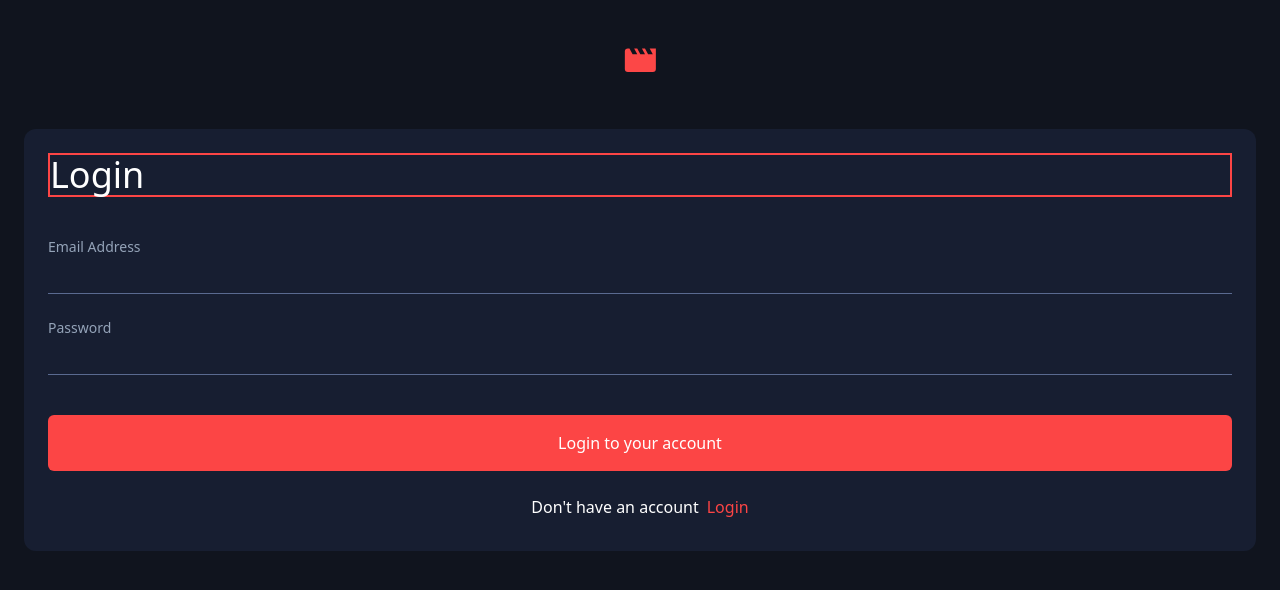
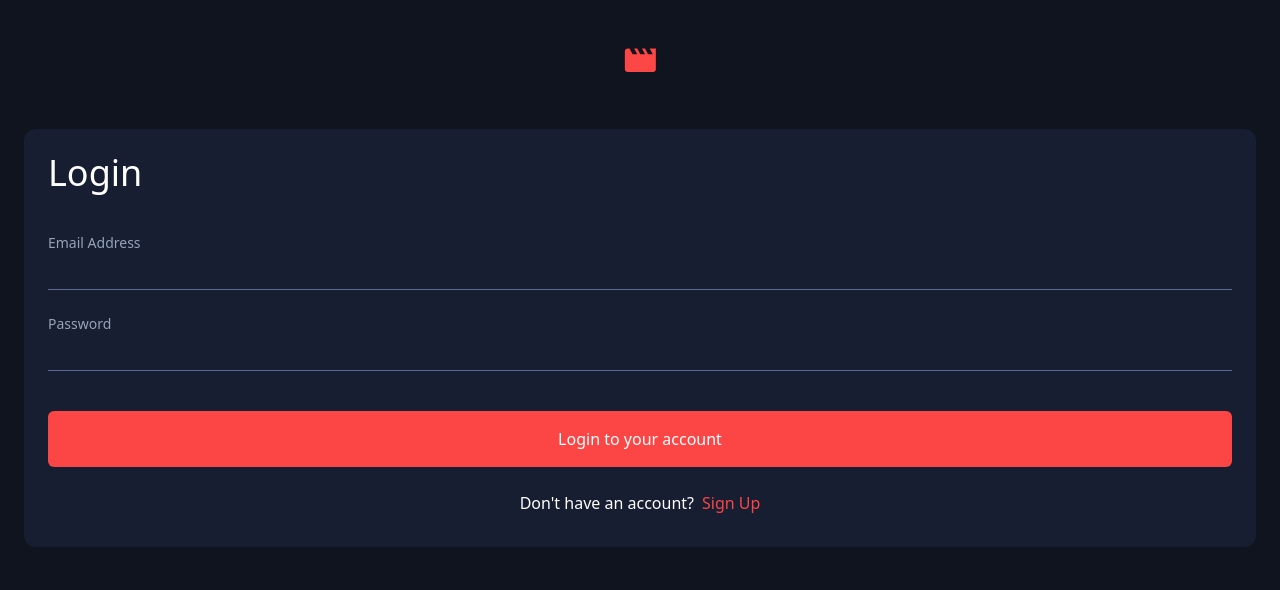
Before and after one commit to Ibarra11/Movie_App, a Next.js app: page /account/login in a window 1280 px wide. Shown: the top 590 px of the page. Built offline with nearby package versions, Linux system fonts and the light colour scheme.

Commit message:
form resets state when user starts typing in either field

```diff
--- a/components/LoginForm.tsx
+++ b/components/LoginForm.tsx
@@ -1,4 +1,3 @@
-import { useEffect, useState } from "react";
 import Link from "next/link";
 import { useRouter } from "next/router";
 
@@ -8,6 +7,7 @@ import { useLoginMutation } from "../types/apollo-generated";
 interface Inputs {
   email: string;
   password: string;
+  submit: string;
 }
 
 const errorMessage: (arg: string) => React.ReactNode = (message) => {
@@ -20,29 +20,28 @@ const errorMessage: (arg: string) => React.ReactNode = (message) => {
 
 const LoginForm = () => {
   const router = useRouter();
-  const [formError, setFormError] = useState(false);
+
   const {
     register,
     handleSubmit,
     resetField,
-    formState: { errors },
+    getValues,
+    setError,
+    clearErrors,
+    formState: { errors, isDirty },
   } = useForm<Inputs>();
-
+  console.log("isDirty", isDirty);
   const [loginMutation, { loading }] = useLoginMutation();
-
-  useEffect(() => {
-    resetField("email");
-    resetField("password");
-  }, [formError, resetField]);
 
   const onSubmit: SubmitHandler<Inputs> = ({ email, password }) => {
     loginMutation({
       variables: { email, password },
       onError: async () => {
-        setFormError(true);
+        setError("submit", { type: "submit" });
+        resetField("email");
+        resetField("password");
       },
       onCompleted: async (data) => {
-        console.log(data);
         if (data.login) {
           const response = await fetch("/api/auth/login", {
             method: "POST",
@@ -55,20 +54,30 @@ const LoginForm = () => {
           }
         } else {
           // no user was found
-          setFormError(true);
+          setError("submit", { type: "submit" });
+          resetField("email");
+          resetField("password");
         }
       },
     });
   };
+  // if we had submitted the form, but it was unsuccessful and they either enter into
+  // the email address field or password, we just reset the error state.
+  if (isDirty && errors.submit) {
+    const { email, password } = getValues();
+    if (email || password) {
+      clearErrors("submit");
+    }
+  }
 
   return (
     <form
       className="bg-semiDarkBlue w-full flex flex-col gap-10 rounded-xl p-6 pb-8"
       onSubmit={handleSubmit(onSubmit)}
     >
-      <header className="relative border-2 border-red">
+      <header className="relative">
         <h3 className=" text-4xl text-white text ">Login</h3>
-        {formError && (
+        {errors.submit?.type === "submit" && (
           <span className="absolute translate-y-3 text-xs text-red">
             No user found with this email
           </span>
@@ -118,12 +127,12 @@ const LoginForm = () => {
           type="submit"
           className=" bg-red py-4 rounded-md text-center text-white"
         >
-          Login to your account
+          {loading ? "loading" : "Login to your account"}
         </button>
         <div className="flex gap-2 justify-center">
-          <p className="text-white text-base">Don&#39;t have an account</p>
-          <Link href="/signup">
-            <a className="text-red text-base">Login</a>
+          <p className="text-white text-base">Don&#39;t have an account?</p>
+          <Link href="/account/signup">
+            <a className="text-red text-base">Sign Up</a>
           </Link>
         </div>
       </div>
```
